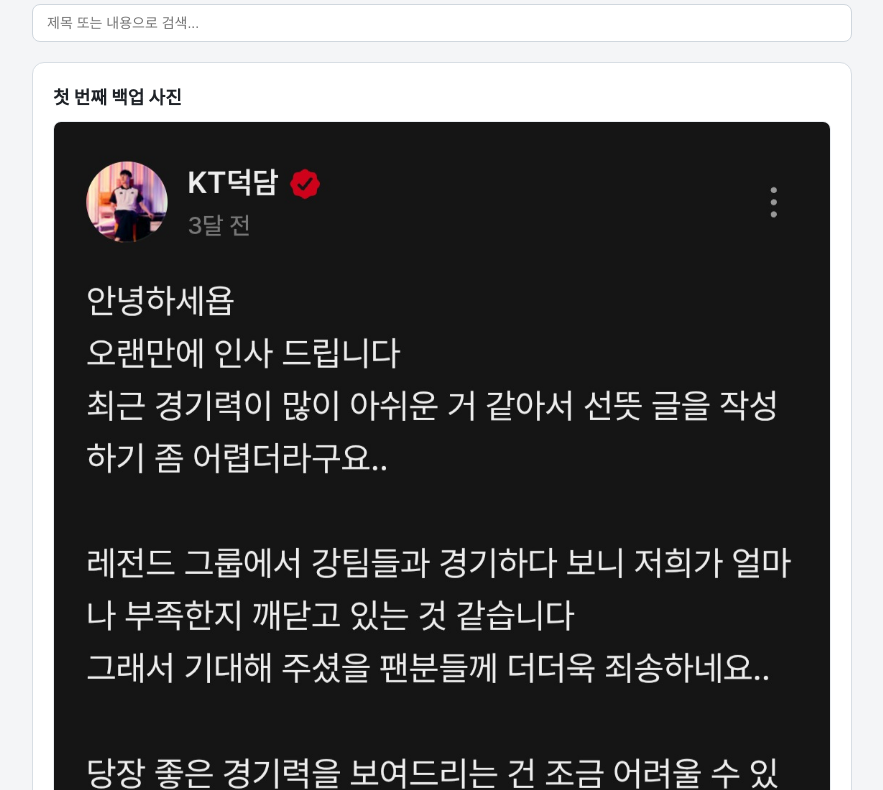
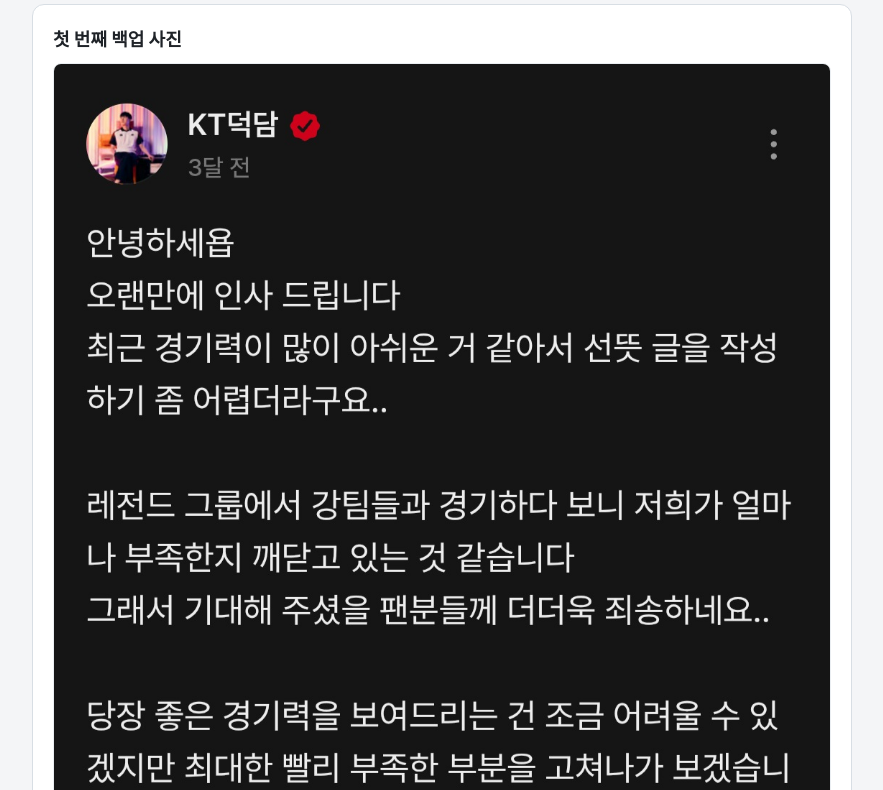
Before and after one commit to deokdam-archive/deokdam_archive, a plain HTML site: page index.html in a window 1280 px wide. Shown: the part 79-869 px from the top of the page, without its empty margins (198-1081 px from the left). Drawn offline with Linux system fonts and the light colour scheme.

Commit message:
Update index.html

```diff
--- a/index.html
+++ b/index.html
@@ -16,18 +16,6 @@
     .container { max-width: 820px; margin: 0 auto; }
     header { margin-bottom: 20px; }
     h1 { margin: 0; font-size: 26px; }
-
-    .controls {
-      margin-bottom: 20px;
-    }
-    .search-box {
-      width: 100%;
-      padding: 10px 14px;
-      border: 1px solid #d0d7de;
-      border-radius: 8px;
-      font-size: 14px;
-      background: #fff;
-    }
 
     .card {
       background: #fff;
@@ -65,43 +53,20 @@
     <header>
       <h1>deokdam archive</h1>
     </header>
-
-    <div class="controls">
-      <input id="search" class="search-box" type="text" placeholder="제목 또는 내용으로 검색..." />
-    </div>
     <div id="list">불러오는 중...</div>
   </div>
 
   <script>
-    let allItems = [];
-
     fetch("archive.json")
       .then((res) => res.json())
       .then((data) => {
-        allItems = data;
-        renderList();
-      })
-      .catch(() => {
-        document.getElementById("list").innerHTML =
-          "<p>archive.json 파일을 확인해 주세요.</p>";
-      });
-
-    document.getElementById("search").addEventListener("input", renderList);
-
-    function renderList() {
-      const q = document.getElementById("search").value.trim().toLowerCase();
-      const filtered = allItems.filter((item) => {
-        const hay = `${item.title || ""} ${item.text || ""}`.toLowerCase();
-        return hay.includes(q);
-      });
-
         const list = document.getElementById("list");
-      if (!filtered.length) {
-        list.innerHTML = "<p>검색 결과가 없습니다.</p>";
+        if (!data.length) {
+          list.innerHTML = "<p>등록된 항목이 없습니다.</p>";
           return;
         }
 
-      list.innerHTML = filtered
+        list.innerHTML = data
           .map(
             (item) => `
             <article class="card">
@@ -118,7 +83,11 @@
           `
           )
           .join("");
-    }
+      })
+      .catch(() => {
+        document.getElementById("list").innerHTML =
+          "<p>archive.json 파일을 확인해 주세요.</p>";
+      });
   </script>
 </body>
 </html>
```
Lines whose indentation alone changed are shown as unchanged.
